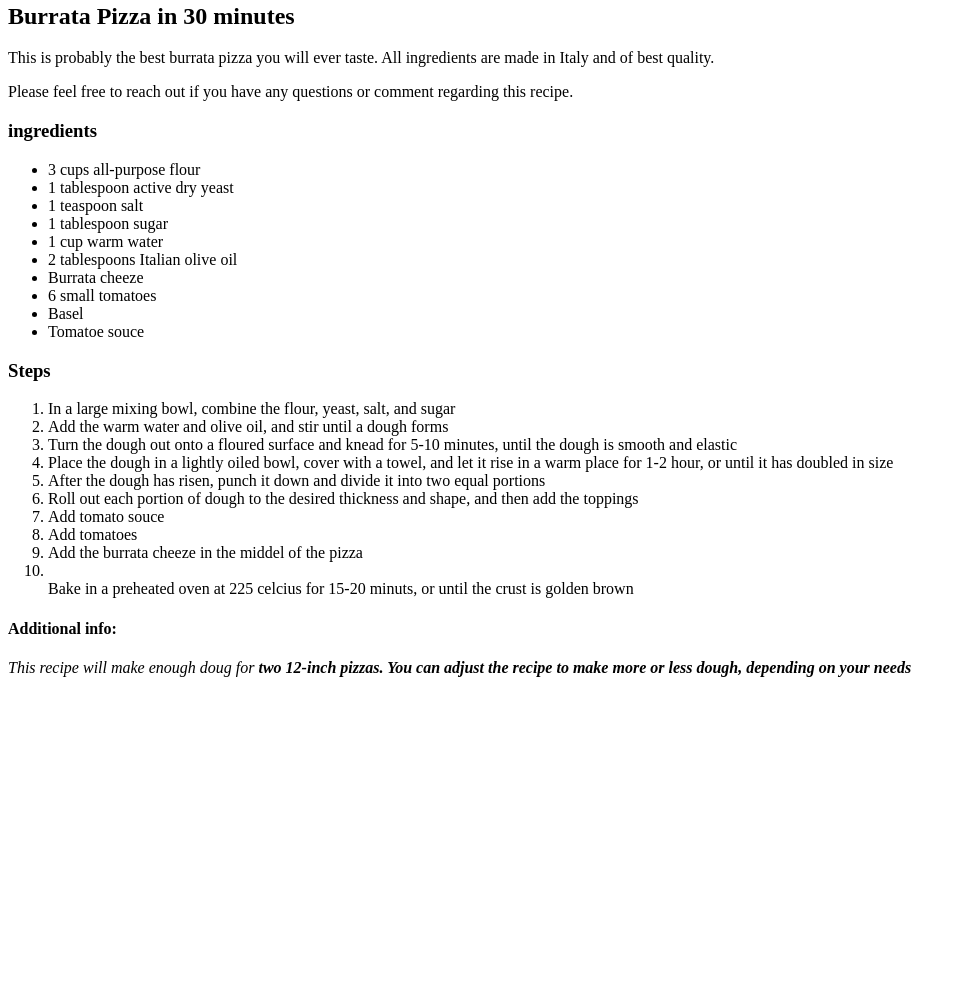
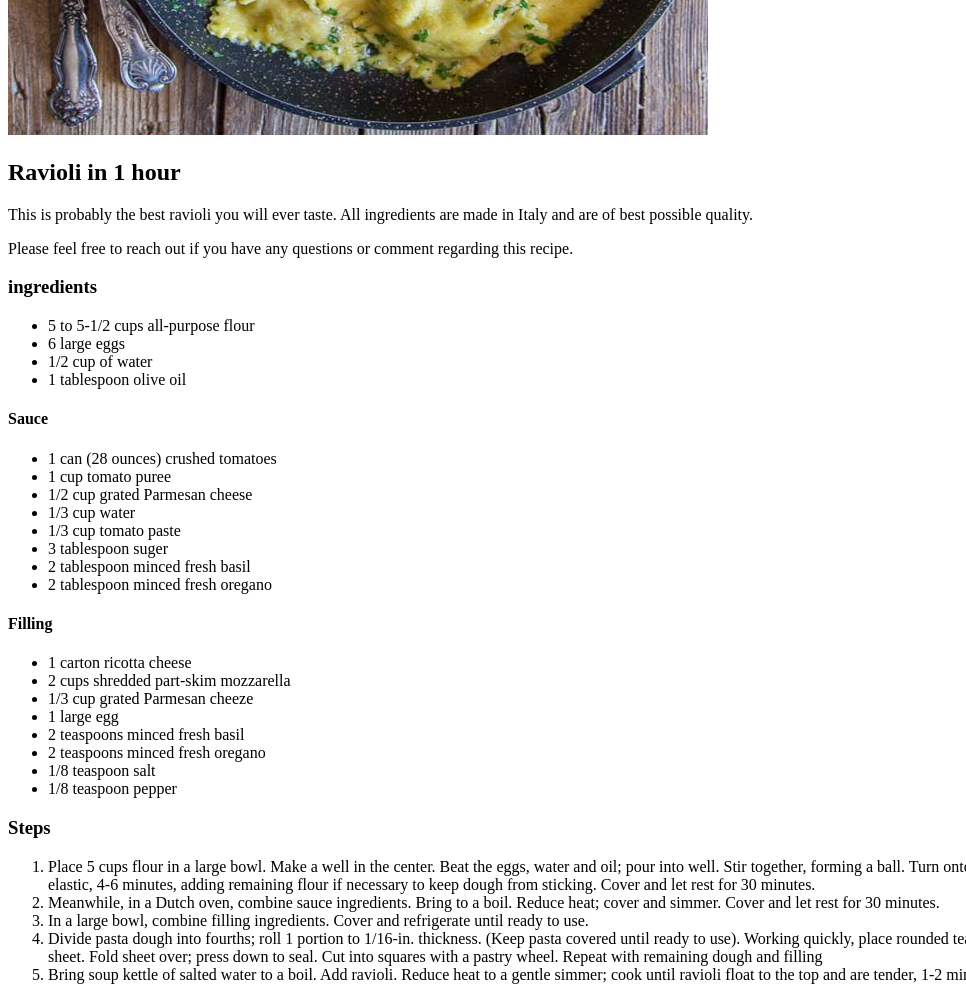
Before and after one commit to italianPalms/odin-recipes, a plain HTML site: page recipes/ravioli.html in a window 1280 px wide. Shown: the part 495-1482 px from the top of the page, without its empty margins (0-966 px from the left). Before the commit the page ends 1188 px from the top, so only its background shows below. Drawn offline with Linux system fonts and the light colour scheme.

Commit message:
Add recipe for ravioli

```diff
--- a/recipes/ravioli.html
+++ b/recipes/ravioli.html
@@ -4,41 +4,53 @@
     <meta charset="UTF-8">
     <meta http-equiv="X-UA-Compatible" content="IE=edge">
     <meta name="viewport" content="width=device-width, initial-scale=1.0">
-    <title>Pizza recipe</title>
+    <title>Ravioli recipe</title>
 </head>
 <body>
-    <h1>Pizza recipe</h1>
-    <img src="/img/burratapizza.jpg" alt="Picture of a burrata pizza" width="700px">
-    <h2>Burrata Pizza in 30 minutes</h2>
-    <p>This is probably the best burrata pizza you will ever taste. All ingredients are made in Italy and of best quality.</p>
+    <h1>Ravioli recipe</h1>
+    <img src="/img/ravioli.jpg" alt="Picture of ravioli" width="700px" height="550px">
+    <h2>Ravioli in 1 hour</h2>
+    <p>This is probably the best ravioli you will ever taste. All ingredients are made in Italy and are of best possible quality.</p>
     <p>Please feel free to reach out if you have any questions or comment regarding this recipe.</p>
 
     <h3>ingredients</h3>
     <ul>
-        <li>3 cups all-purpose flour</li>
-        <li>1 tablespoon active dry yeast</li>
-        <li>1 teaspoon salt</li>
-        <li>1 tablespoon sugar</li>
-        <li>1 cup warm water</li>
-        <li>2 tablespoons Italian olive oil</li>
-        <li>Burrata cheeze</li>
-        <li>6 small tomatoes</li>
-        <li>Basel</li>
-        <li>Tomatoe souce</li>
+        <li>5 to 5-1/2 cups all-purpose flour</li>
+        <li>6 large eggs</li>
+        <li>1/2 cup of water</li>
+        <li>1 tablespoon olive oil</li>
     </ul>
+    <h4>Sauce</h4>
+    <ul>
+        <li>1 can (28 ounces) crushed tomatoes</li>
+        <li>1 cup tomato puree</li>
+        <li>1/2 cup grated Parmesan cheese</li>
+        <li>1/3 cup water</li>
+        <li>1/3 cup tomato paste</li>
+        <li>3 tablespoon suger</li>
+        <li>2 tablespoon minced fresh basil</li>
+        <li>2 tablespoon minced fresh oregano</li>
+    </ul>
+    <h4>Filling</h4>
+    <ul>
+        <li>1 carton ricotta cheese</li>
+        <li>2 cups shredded part-skim mozzarella</li>
+        <li>1/3 cup grated Parmesan cheeze</li>
+        <li>1 large egg</li>
+        <li>2 teaspoons minced fresh basil</li>
+        <li>2 teaspoons minced fresh oregano</li>
+        <li>1/8 teaspoon salt</li>
+        <li>1/8 teaspoon pepper</li>
+    </ul>
+
 
     <h3>Steps</h3>
     <ol>
-        <li>In a large mixing bowl, combine the flour, yeast, salt, and sugar</li>
-        <li>Add the warm water and olive oil, and stir until a dough forms</li>
-        <li>Turn the dough out onto a floured surface and knead for 5-10 minutes, until the dough is smooth and elastic</li>
-        <li>Place the dough in a lightly oiled bowl, cover with a towel, and let it rise in a warm place for 1-2 hour, or until it has doubled in size</li>
-        <li>After the dough has risen, punch it down and divide it into two equal portions</li>
-        <li>Roll out each portion of dough to the desired thickness and shape, and then add the toppings</li>
-        <li>Add tomato souce</li>
-        <li>Add tomatoes</li>
-        <li>Add the burrata cheeze in the middel of the pizza</li>
-        <li></li>Bake in a preheated oven at 225 celcius for 15-20 minuts, or until the crust is golden brown
+        <li>Place 5 cups flour in a large bowl. Make a well in the center. Beat the eggs, water and oil; pour into well. Stir together, forming a ball. Turn onto a floured surface; knead until smooth and elastic, 4-6 minutes, adding remaining flour if necessary to keep dough from sticking. Cover and let rest for 30 minutes.</li>
+        <li>Meanwhile, in a Dutch oven, combine sauce ingredients. Bring to a boil. Reduce heat; cover and simmer. Cover and let rest for 30 minutes.</li>
+        <li>In a large bowl, combine filling ingredients. Cover and refrigerate until ready to use.</li>
+        <li>Divide pasta dough into fourths; roll 1 portion to 1/16-in. thickness. (Keep pasta covered until ready to use). Working quickly, place rounded teaspoons of filling 1 in. apart over half of pasta sheet. Fold sheet over; press down to seal. Cut into squares with a pastry wheel. Repeat with remaining dough and filling</li>
+        <li>Bring soup kettle of salted water to a boil. Add ravioli. Reduce heat to a gentle simmer; cook until ravioli float to the top and are tender, 1-2 minutes. Drain. Spoon sauce over ravioli.</li>
     </ol>
     <h4>Additional info:</h4>
     <p><em>This recipe will make enough doug for <strong>two 12-inch pizzas. You can adjust the recipe to make more or less dough, depending on your needs</strong></em></p>
```
